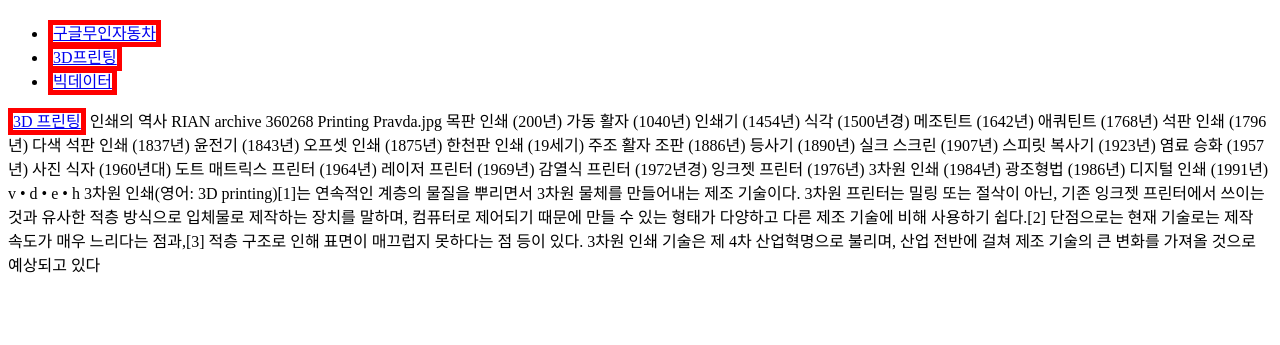
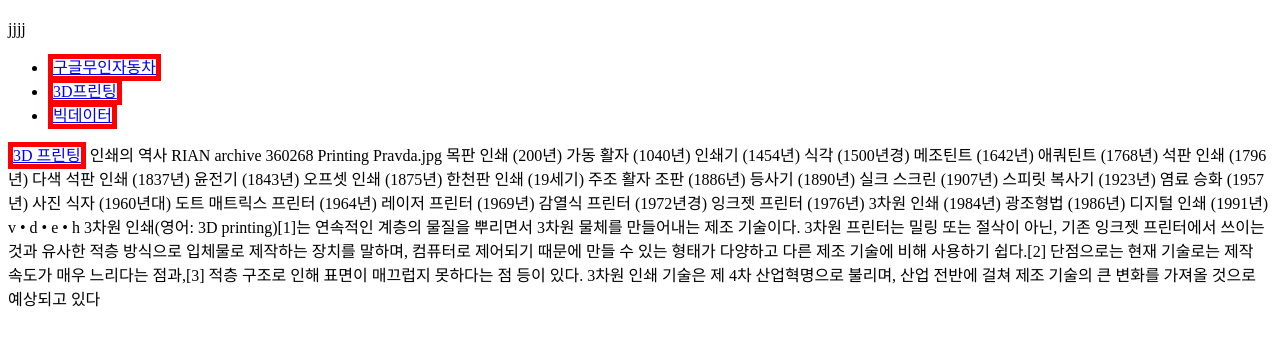
Before and after one commit to Songgihyeon/Songgihyeon.github.io, a plain HTML site: page 2.html in a window 1280 px wide. Shown: the part 65-410 px from the top of the page. Drawn offline with Linux system fonts and the light colour scheme.

Commit message:
readme 수정

```diff
--- a/2.html
+++ b/2.html
@@ -16,7 +16,8 @@
 </head>
 <body>
 <h1><a href="index.html">4차 산업혁명 기술동향</a></h1>
-<ul>
+
+jjjj<br><ul>
  <li><a href="1.html">구글무인자동차</a></li>
  <li><a href="2.html">3D프린팅</a></li>
  <li><a href="3.html">빅데이터</a></li>
```
